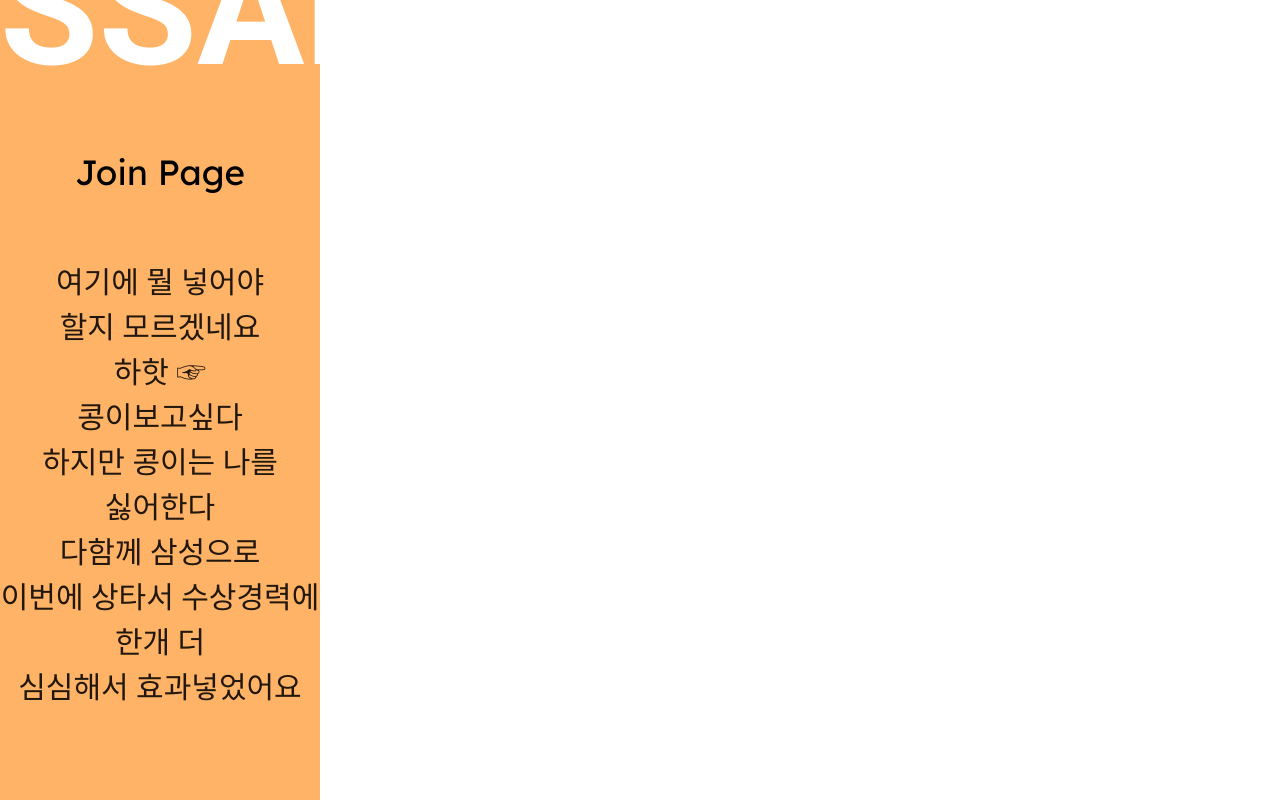
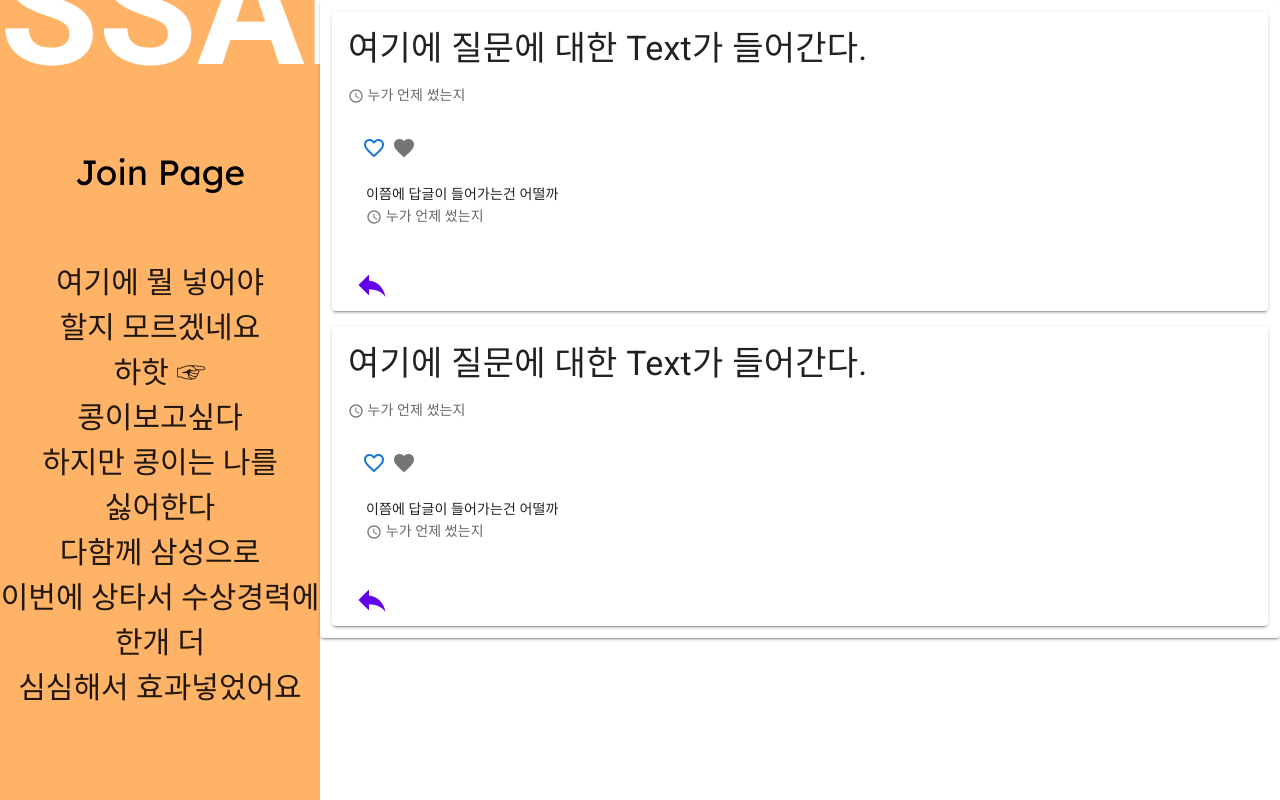
Before and after one commit to ssungwxx/Sol4U-QnA, a Vue app in the folder ssafy-qna/: page /qna/ in a window 1280 px wide. Built offline with nearby package versions, Linux system fonts and the light colour scheme; a web font is replaced by a local one.

Commit message:
add QnACard Component
컴포넌트로 QnA 질문하는 카드 형태 추가, 아직 미완성

```diff
--- /dev/null
+++ b/ssafy-qna/src/components/QnACard.vue
@@ -0,0 +1,55 @@
+<template>
+  <v-flex xs12>
+    <v-card class="mx-auto">
+      <v-card-text>
+        <p class="display-1 text--primary">여기에 질문에 대한 Text가 들어간다.</p>
+        <p>
+          <v-icon small>access_time</v-icon>&nbsp;누가 언제 썼는지
+        </p>
+        <div id="QnACardLike">
+          <!-- 하트 같은 아이콘으로 좋아요 개수 표시 -->
+          <v-card-actions class="QnACardLikeAction">
+            <v-btn flat icon color="primary">
+              <v-icon>favorite_border</v-icon>
+            </v-btn>
+            <v-icon class="QnACardFavorite">favorite</v-icon>
+          </v-card-actions>
+        </div>
+
+        <div id="QnACardReply">
+          <!-- 답변에 대한 공간 -->
+          <div class="text--primary">이쯤에 답글이 들어가는건 어떨까</div>
+          <p>
+            <v-icon small>access_time</v-icon>&nbsp;누가 언제 썼는지
+          </p>
+        </div>
+      </v-card-text>
+      <v-card-actions>
+        <v-btn text color="deep-purple accent-4">
+          <v-icon large>reply</v-icon>
+        </v-btn>
+      </v-card-actions>
+    </v-card>
+  </v-flex>
+</template>
+
+<script>
+export default {
+  name: "QnACard",
+  props: {},
+  methods: {}
+};
+</script>
+
+<style>
+#QnACardReply {
+  margin-left: 2%;
+}
+
+#QnACardLike {
+  margin-bottom: 1%;
+}
+
+.QnACardFavorite {
+}
+</style>
--- a/ssafy-qna/src/views/QnAPage.vue
+++ b/ssafy-qna/src/views/QnAPage.vue
@@ -21,19 +21,32 @@
           <br />심심해서 효과넣었어요
         </v-layout>
       </v-flex>
-      <v-flex sm9 class></v-flex>
+      <v-flex sm9 class>
+        <v-card>
+          <v-container grid-list-lg fluid>
+            <v-layout row wrap>
+              <QnACard />
+              <QnACard />
+            </v-layout>
+          </v-container>
+        </v-card>
+      </v-flex>
     </v-layout>
   </v-app>
 </template>
 
 <script>
 import Vue from "vue";
+import QnACard from "../components/QnACard";
 
 export default Vue.extend({
   computed: {
     code: function() {
       return this.$route.params.code;
     }
+  },
+  components: {
+    QnACard
   }
 });
 </script>
```
Also changed, not shown: ssafy-qna/src/router.js (+11 -11 lines).
